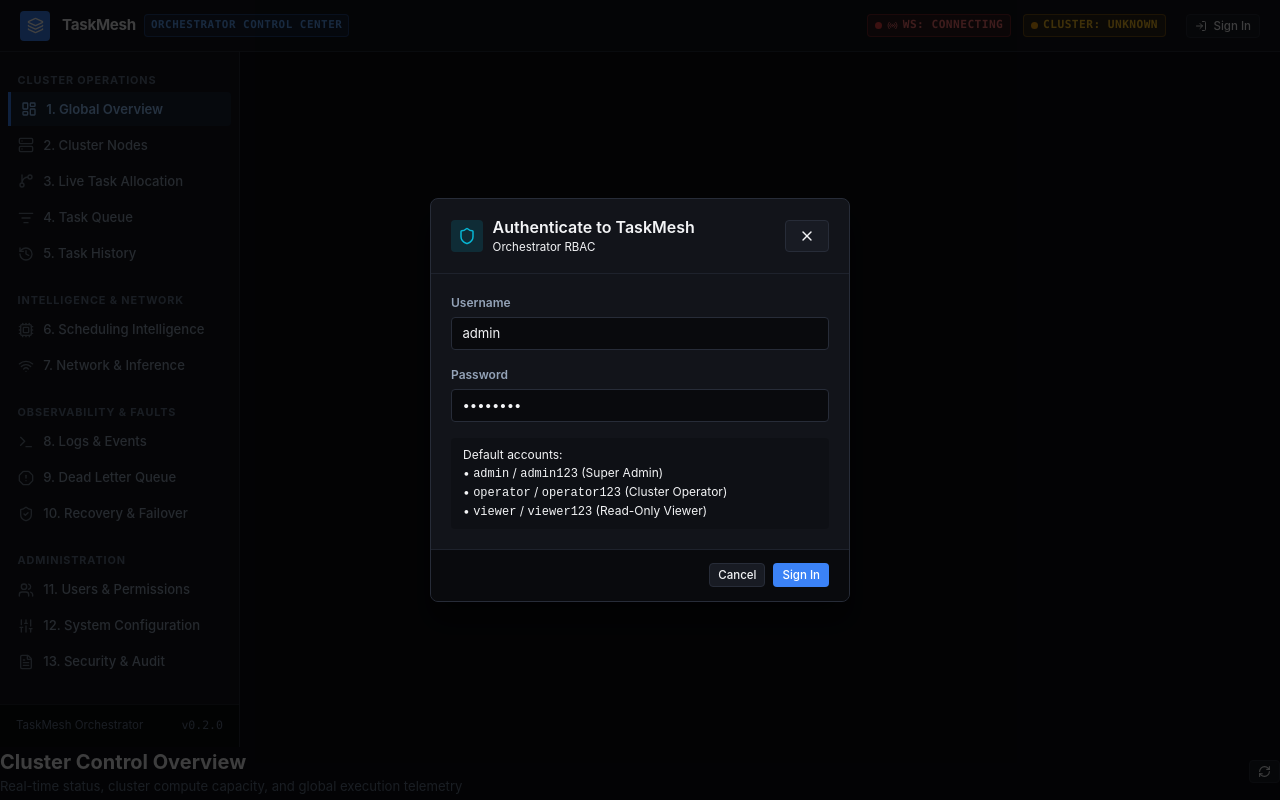
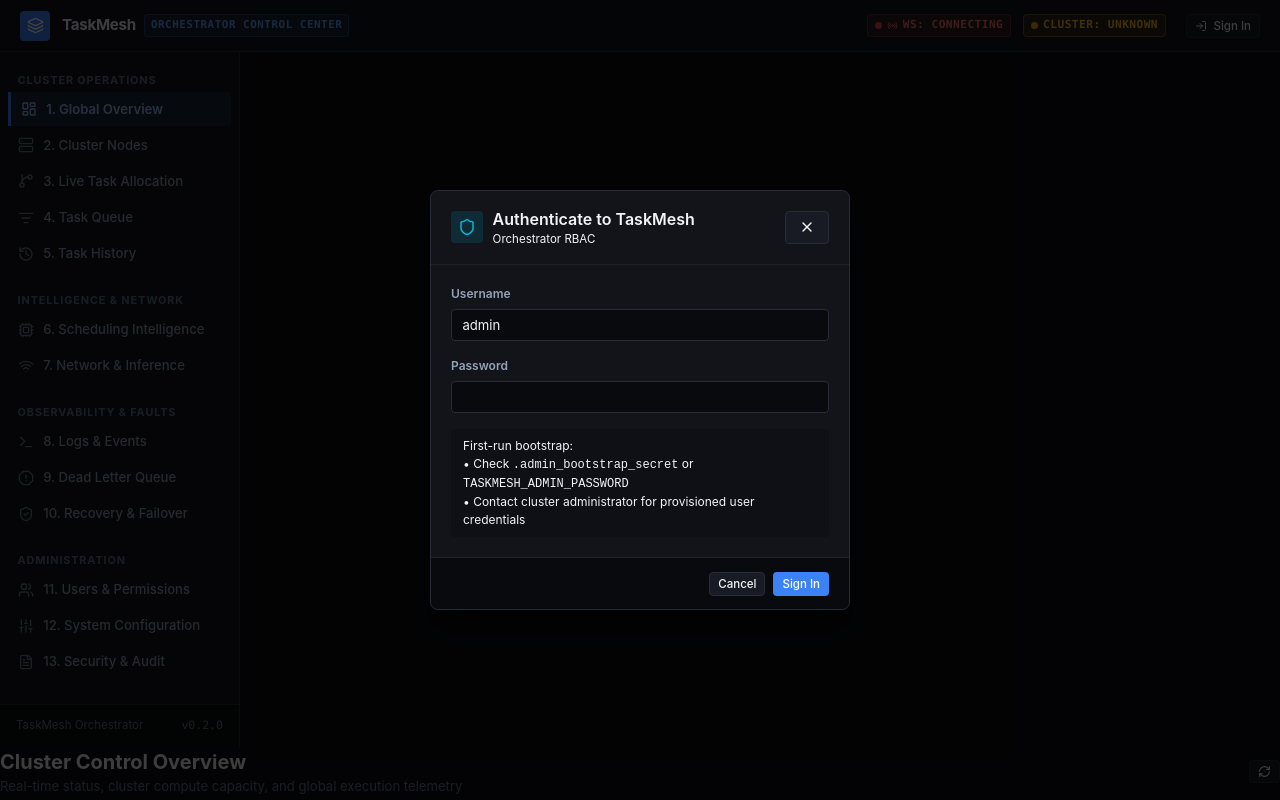
Before and after one commit to arjun1Fa/Task_Mesh, a React (Vite) app in the folder frontend/apps/orchestrator/: page / in a window 1280 px wide. Both pictures are taken after a click on the button "Sign In". Shown: the top 800 px of the page. Built offline with nearby package versions, Linux system fonts and the light colour scheme; no server answers.

Commit message:
feat(orchestrator-app): refine LoginModal authentication and error state

```diff
--- a/frontend/apps/orchestrator/src/components/LoginModal.tsx
+++ b/frontend/apps/orchestrator/src/components/LoginModal.tsx
@@ -10,7 +10,7 @@ interface LoginModalProps {
 export const LoginModal: React.FC<LoginModalProps> = ({ isOpen, onClose }) => {
   const { login } = useAuth()
   const [username, setUsername] = useState('admin')
-  const [password, setPassword] = useState('admin123')
+  const [password, setPassword] = useState('')
   const [error, setError] = useState<string | null>(null)
   const [isSubmitting, setIsSubmitting] = useState(false)
 
@@ -113,13 +113,11 @@ export const LoginModal: React.FC<LoginModalProps> = ({ isOpen, onClose }) => {
                 borderRadius: 'var(--radius-sm)',
               }}
             >
-              Default accounts:
+              First-run bootstrap:
               <br />
-              • <code>admin</code> / <code>admin123</code> (Super Admin)
+              • Check <code>.admin_bootstrap_secret</code> or <code>TASKMESH_ADMIN_PASSWORD</code>
               <br />
-              • <code>operator</code> / <code>operator123</code> (Cluster Operator)
-              <br />
-              • <code>viewer</code> / <code>viewer123</code> (Read-Only Viewer)
+              • Contact cluster administrator for provisioned user credentials
             </div>
           </div>
 
```
